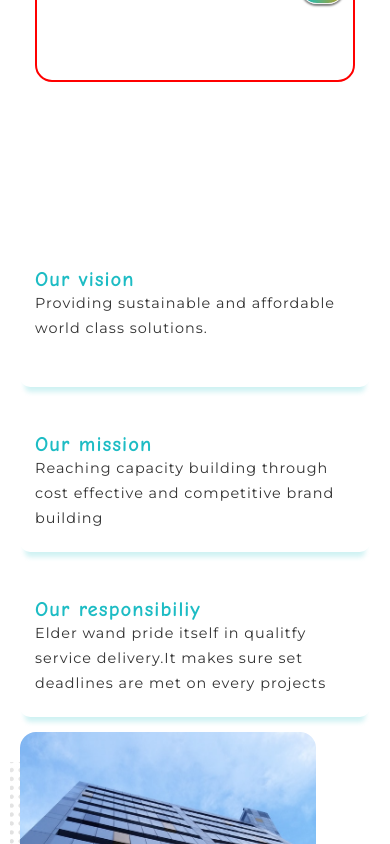
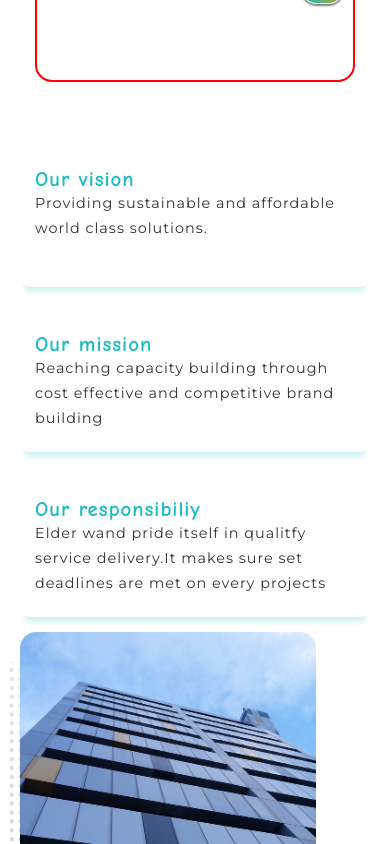
Before and after one commit to lape15/css-image-slider, a React (Create React App) app: page /about in a window 390 px wide. Shown: the part 720-1564 px from the top of the page. Built offline with nearby package versions, Linux system fonts and the light colour scheme; a web font is replaced by a local one.

Commit message:
profile-section created

```diff
--- a/src/components/about/about.css
+++ b/src/components/about/about.css
@@ -751,7 +751,7 @@
     margin: 10px auto;
   }
   .container-three {
-    margin-top: 520px;
+    margin-top: 420px;
     margin-bottom: 60px;
     padding: 10px;
   }
--- a/src/components/services-page/services.css
+++ b/src/components/services-page/services.css
@@ -316,7 +316,7 @@
 
   .services-container {
     padding: 20px 15px;
-    margin-top: 580px;
+    margin-top: 420px;
   }
   ._service {
     color: white;
```
